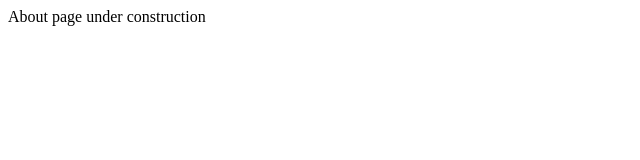
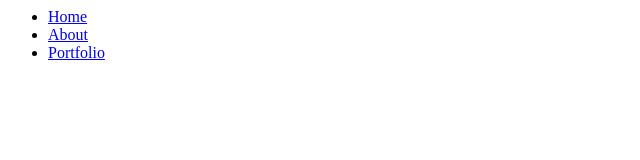
Before and after one commit to Glasman/Block09, a plain HTML site: page personal_site/about.html in a window 1280 px wide. Shown: the whole page, without its empty margins (0-640 px from the left). Drawn offline with Linux system fonts and the light colour scheme.

Commit message:
Added skeleton html to all files

```diff
--- a/personal_site/about.html
+++ b/personal_site/about.html
@@ -1,5 +1,14 @@
 <head>
   <title> About Mark</title>
+</head>
 
+<body>
+  <nav>
+    <ul>
+      <li><a href="./index.html">Home</a></li>
+      <li><a href="./about.html">About</a></li>
+      <li><a href="./portfolio.html">Portfolio</a></li>
+    </ul>
+  </nav>
 
-<p>About page under construction</p>
+</body>
```
Also changed, not shown: personal_site/index.html (+1 -2 lines), personal_site/portfolio.html (+7 -1 lines).
